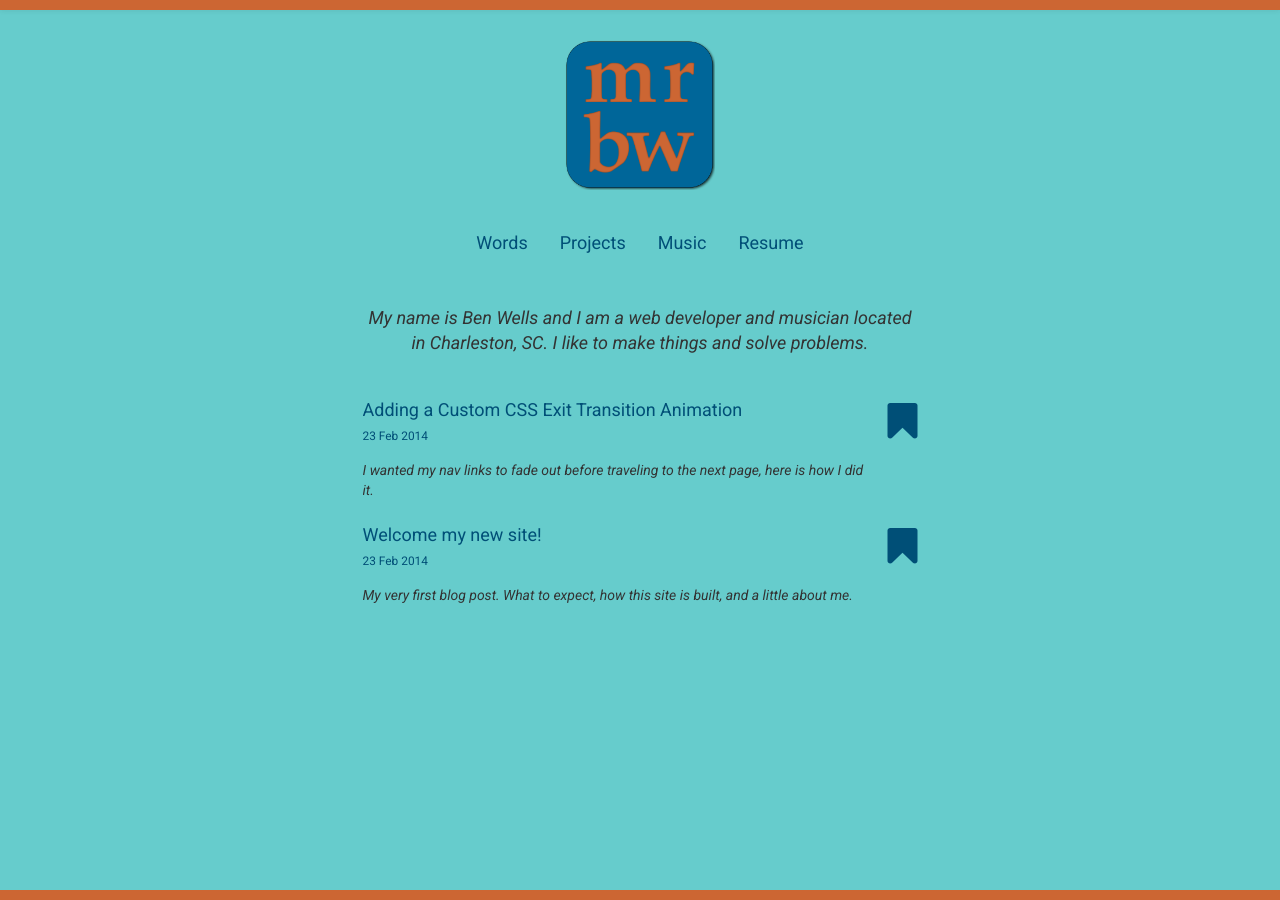
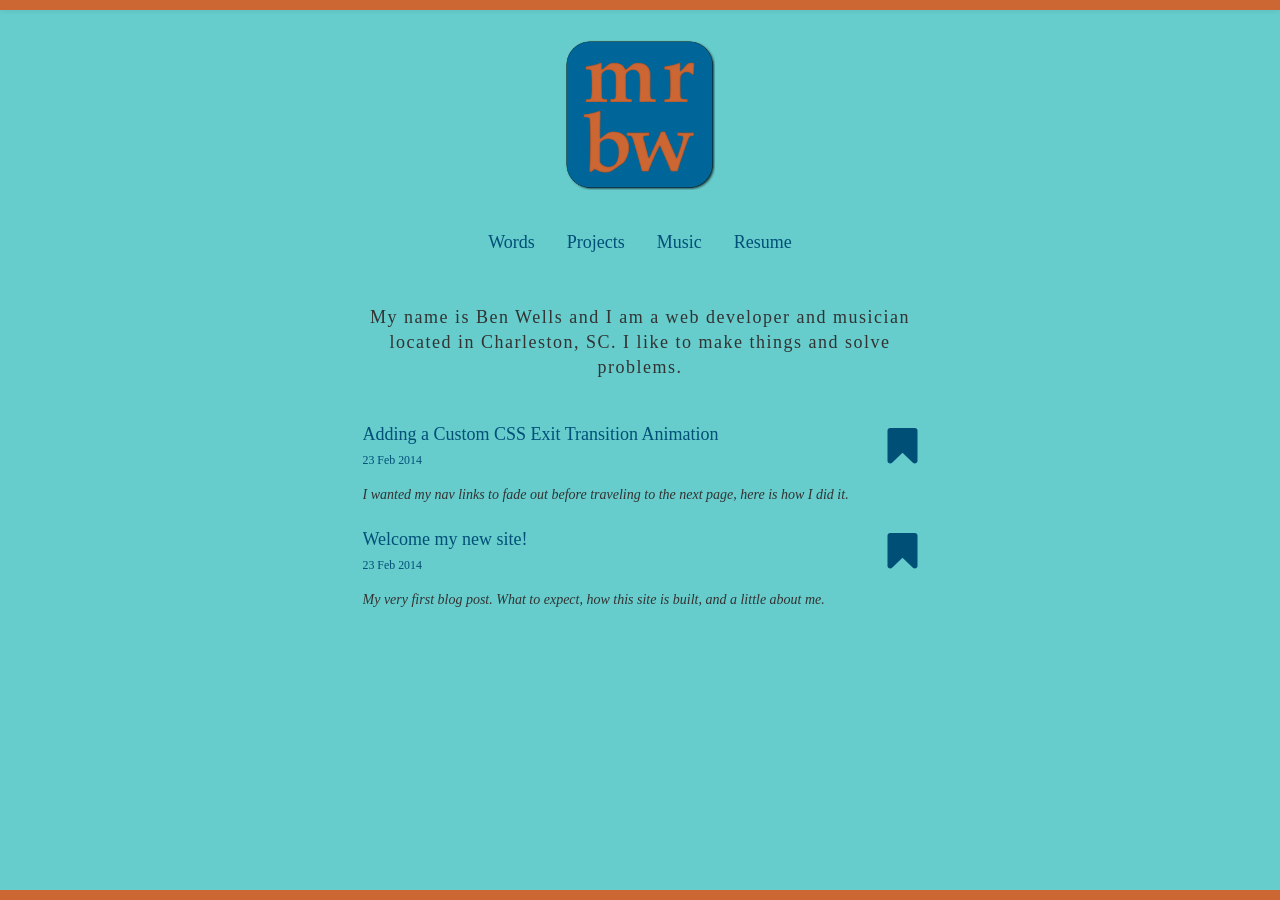
Before and after one commit to benwells/benwells.github.io, a Jekyll site: the page built from index.html, in a window 1280 px wide. Built offline with Jekyll 4.4.1, drawn with Linux system fonts in a browser that asks for light colours; nearby versions of some CDN libraries; some web fonts are replaced; Markdown is read by kramdown in place of the engine named in the settings.

Commit message:
new fonts

```diff
--- a/_includes/personal_description.html
+++ b/_includes/personal_description.html
@@ -2,7 +2,7 @@
   <div class="col-md-3 column"></div>
   <div class="col-md-6 column">
     <p class='lead text-center' style='font-size:large;'>
-      <i>My name is Ben Wells and I am a web developer and musician located in Charleston, SC. I like to make things and solve problems.</i>
+      My name is Ben Wells and I am a web developer and musician located in Charleston, SC. I like to make things and solve problems.
     </p>
   </div>
   <div class="col-md-3 column"></div>
--- a/_layouts/default.html
+++ b/_layouts/default.html
@@ -18,7 +18,9 @@
     <link rel="stylesheet" href="/css/styles.css">
 
     <!-- Custom Font -->
-    <link href='http://fonts.googleapis.com/css?family=Roboto:400,400italic,700,700italic' rel='stylesheet'>
+    <!-- <link href='http://fonts.googleapis.com/css?family=Roboto:400,400italic,700,700italic' rel='stylesheet'> -->
+    <link href='http://fonts.googleapis.com/css?family=Esteban' rel='stylesheet' type='text/css'>
+    <link href='http://fonts.googleapis.com/css?family=Noto+Sans:400,700' rel='stylesheet' type='text/css'>
 
     <link rel="stylesheet" href="/css/animations.css">
     <link rel="stylesheet" href="/css/hover.css">
--- a/css/styles.css
+++ b/css/styles.css
@@ -5,15 +5,15 @@ body {
 a {
   /*color: #069;*/
   color: #004F77;
-  font-family: 'Roboto', sans-serif;
+  font-family: 'Esteban', serif;
 }
 .lead {
-  font-family: 'Roboto', sans-serif;
+  font-family: 'Esteban', serif;
 }
 a:hover {
   text-decoration: none;
   background: none;
-  font-family: 'Roboto', sans-serif;
+  font-family: 'Esteban', serif;
 }
 .navbar-fixed-top {
   height: 10px;
@@ -97,10 +97,10 @@ a:hover {
 }
 .media-heading {
   color: #004F77;
-  font-family: 'Roboto', sans-serif;
+  font-family: 'Esteban', serif;
 }
 p {
-  font-family: 'Roboto', sans-serif;
+  font-family: 'Esteban', serif;
 }
 @media (max-width: 890px) {
   .navbar-fixed-bottom {
@@ -133,10 +133,10 @@ p {
 #post-content p {
   font-size: medium;
   margin-bottom: 30px;
-  font-family: 'Roboto', sans-serif;
+  font-family: 'Esteban', serif;
 }
 h1, h2, h3, h4, h5, h6, #post-content ul, #post-content ol {
-  font-family: 'Roboto', sans-serif;
+  font-family: 'Esteban', serif;
 }
 h1 small {
   color: #5C5C5C;
@@ -145,3 +145,7 @@ h1 small {
 width: 300px;
 height: auto;
 }
+.lead {
+  letter-spacing: 1.5px;
+  /*font-family: 'Noto Sans', sans-serif;*/
+}
```
